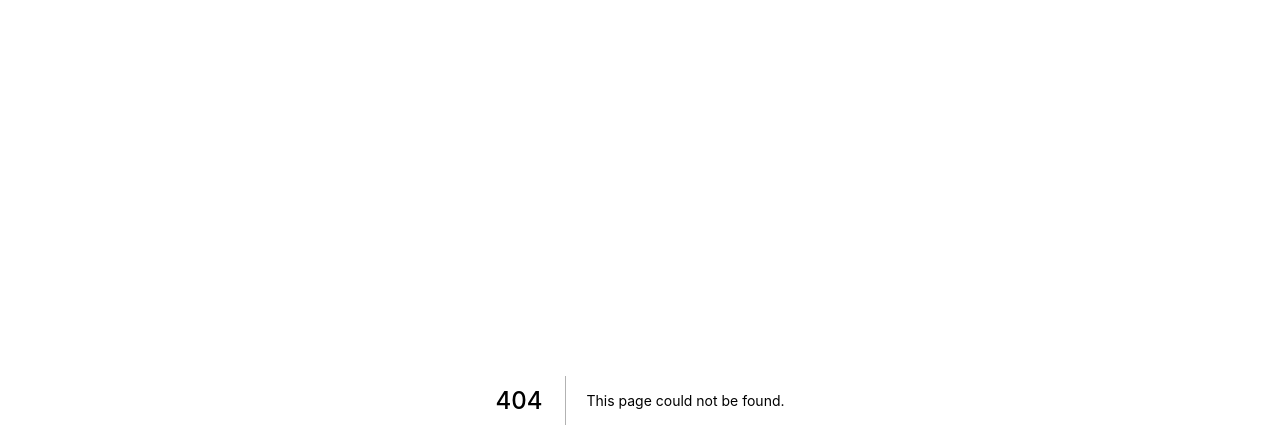
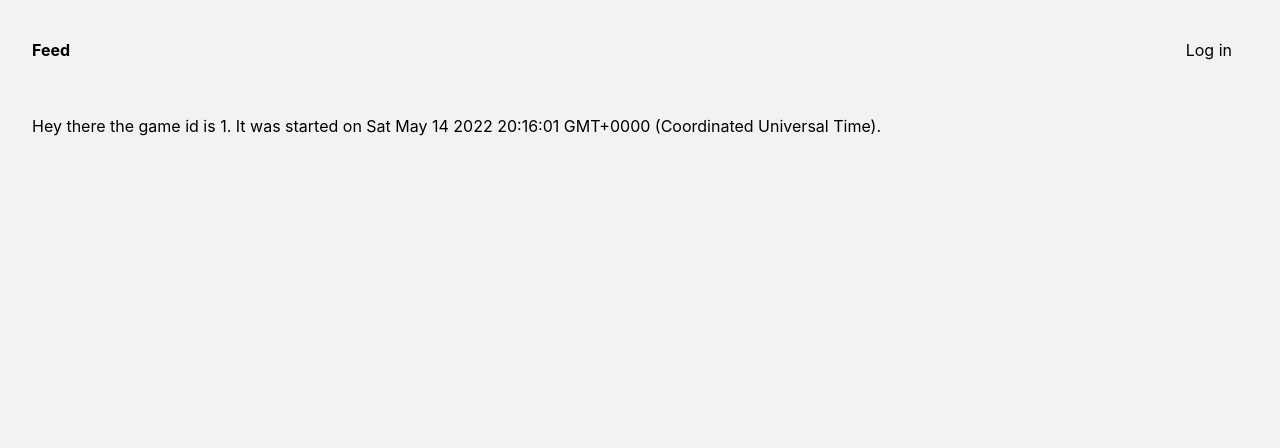
Before and after one commit to cross20/frolf-companion, a Next.js app: page /game/1 in a window 1280 px wide. Before the commit this address had no page. Shown: the top 448 px of the page. Built offline with nearby package versions, Linux system fonts and the light colour scheme; no server answers.

Commit message:
Create game page

```diff
--- /dev/null
+++ b/pages/game/[id].js
@@ -0,0 +1,63 @@
+import Layout from "../../components/Layout";
+
+export default function Game({ gameData }) {
+    // TODO: add content to page.
+    return <Layout>
+        <p>{`Hey there the game id is ${gameData.id}. It was started on ${new Date(gameData.createdAt).toString()}.${(gameData.completedAt ? ` It was completed at ${new Date(gameData.completedAt).toString()}` : '')}`}</p>
+    </Layout>
+}
+
+export function getAllGameIds() {
+    // TODO: get all game IDs from the database.
+
+    const gameIds = ['0', '1', '2', '3'];
+
+    return gameIds.map((gameId) => {
+        return {
+            params: {
+                id: gameId,
+            },
+        };
+    });
+}
+
+function getGameData(id) {
+    // TODO: get game from database based on ID.
+
+    function Game(id) {
+        this.id = id;
+        this.score = 0;
+        this.createdAt = new Date().toString();
+        this.completedAt = null;
+    }
+
+    const games = [new Game(id)];
+
+    const game = games.find((game) => {
+        return game.id = id;
+    });
+
+    return {
+        id,
+        ...game,
+    };
+}
+
+export async function getStaticPaths() {
+    const paths = getAllGameIds();
+
+    return {
+        paths,
+        fallback: false,
+    };
+}
+
+export async function getStaticProps({ params }) {
+    const gameData = getGameData(params.id);
+
+    return {
+        props: {
+            gameData,
+        },
+    };
+}
```
